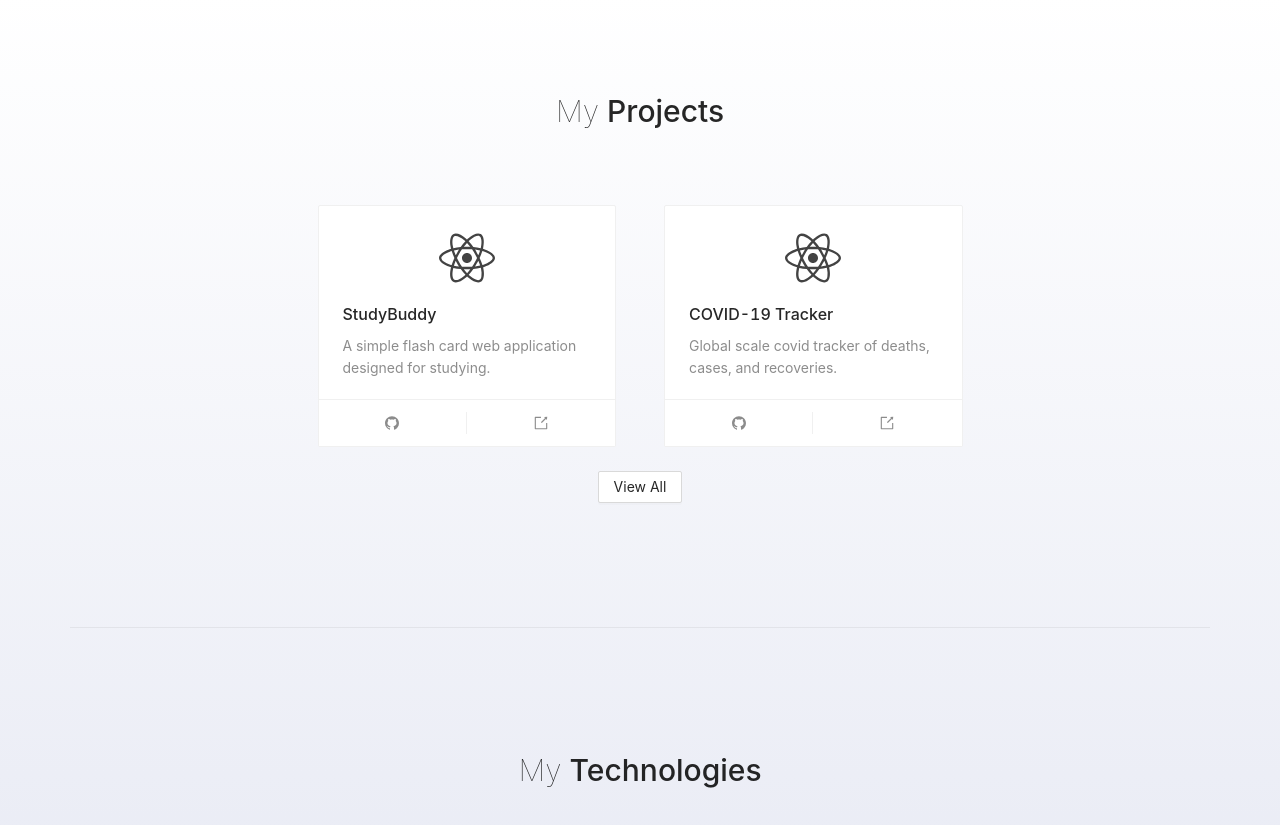
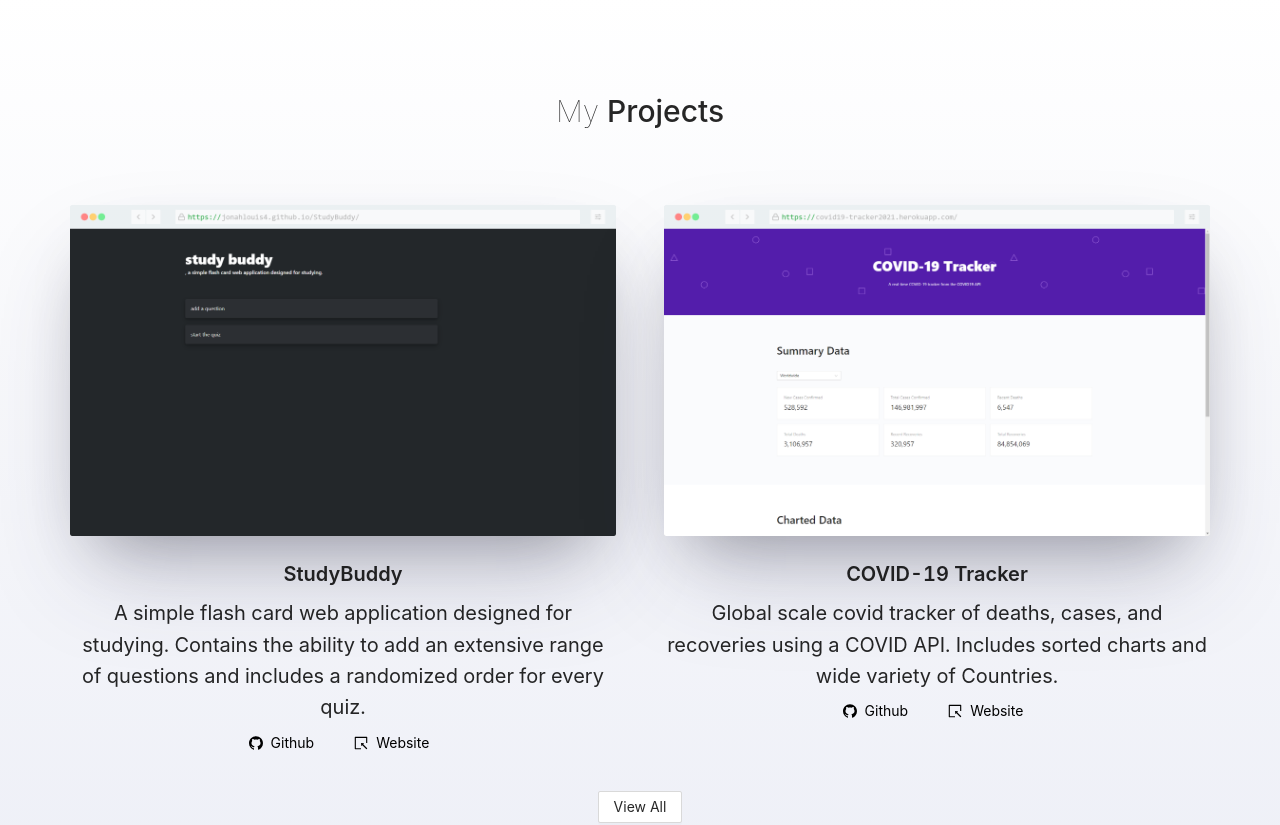
Before and after one commit to jonahlouis4/Portfolio-v3, a React (Create React App) app: page / in a window 1280 px wide. Shown: the part 1740-2565 px from the top of the page. Built offline with nearby package versions, Linux system fonts and the light colour scheme.

Commit message:
Completed Project section

```diff
--- a/src/App.less
+++ b/src/App.less
@@ -101,6 +101,14 @@ Note: All widths are with correspondance with AntDesign
     }
 
 /*
+======= Projects.css =======
+*/
+    .project-image {
+        width: 100%;
+        box-shadow: rgba(50, 50, 93, 0.25) 0px 50px 100px -20px, rgba(0, 0, 0, 0.3) 0px 30px 60px -30px;
+    }
+
+/*
 ======= Technologies.css =======
 */
     .tech-card {
--- a/src/components/ProjectDisplay.js
+++ /dev/null
@@ -1,60 +0,0 @@
-import React from 'react'
-
-import Card from 'antd/lib/card';
-import { FontAwesomeIcon } from '@fortawesome/react-fontawesome'
-import { faReact } from '@fortawesome/free-brands-svg-icons/faReact'
-import { GithubOutlined, ExportOutlined } from '@ant-design/icons';
-
-const { Meta } = Card;
-
-/**
- * Returns a formatted card for each individual project
- * @param {string} iconName - Icon name for Font Awesome, language/framework of project
- * @param {string} projectName - The title of the project
- * @param {string} description - The description of the project
- * @param {string} github - The github url of the project
- * @param {string} url - the direct url of the project
- * @param {boolean} disabled - disables the url link if equal to false
- */
-const ProjectDisplay = ({iconName, projectName, description, github, url, disabled}) => {
-
-    /** Returns the appropriate icon */
-    function iconDisplay() {
-        if (iconName === "faReact") {
-            // Color = #00d8ff
-            return <FontAwesomeIcon icon={faReact} size="4x"/>
-        }
-        // else if (iconName === "faPhp") {
-        //     // Color = #8993be
-        //     return <FontAwesomeIcon icon={faPhp} size="4x"/>
-        // }
-    }
-
-    /** Returns an active or disabled URL link depending on the disabled parameter*/
-    function urlActive() {
-        if (!disabled) {
-            return <a href={url} target="_blank" rel="noreferrer"><ExportOutlined key="url" /></a>
-        } else {
-            return <ExportOutlined key="url" style={{cursor: 'not-allowed', fontSize: '14px'}}/>
-        }
-    }
-
-    return (
-        <Card
-        hoverable
-        actions={[
-            <a href={github} target="_blank" rel="noreferrer"><GithubOutlined key="github" /></a>,
-            urlActive()
-            ]}
-        >
-            <div
-            style={{textAlign:'center', paddingBottom:'20px', color:'#434343'}}
-            >
-                {iconDisplay()}
-            </div>
-            <Meta title={projectName} description={description} />
-      </Card>
-    )
-}
-
-export default ProjectDisplay
--- a/src/components/Projects.js
+++ b/src/components/Projects.js
@@ -1,6 +1,5 @@
 import React, { useState, useEffect } from 'react'
 import { useInView } from 'react-intersection-observer';
-import ProjectDisplay from './ProjectDisplay'
 import { motion } from 'framer-motion'
 import { useAnimation } from 'framer-motion';
 
@@ -8,6 +7,10 @@ import Button from 'antd/lib/button';
 import Typography from 'antd/lib/typography';
 import Col from 'antd/lib/col';
 import Row from 'antd/lib/row';
+import GithubFilled from '@ant-design/icons/GithubFilled'
+import SelectOutlined from '@ant-design/icons/SelectOutlined'
+import demo_1 from '../images/project_2.png'
+import demo_2 from '../images/project_1.png'
 
 const { Title } = Typography;
 
@@ -21,7 +24,7 @@ const sectionTitle = {
 
 const projectBtn = {
     textAlign: 'center',
-    marginTop: '1.5rem'
+    marginTop: '2rem'
 }
 
 // Variants
@@ -48,34 +51,6 @@ const elementVariant = {
 
 /** Contains all project information */
 const Projects = () => {
-    /** Usestate of all projects - contains all project information */
-    const [projects] = useState([
-        {id: 1, iconName: "faReact", projectName: "StudyBuddy",
-            description: "A simple flash card web application designed for studying.",
-            github: "https://github.com/jonahlouis4/StudyBuddy", url:"https://jonahlouis4.github.io/StudyBuddy/",
-            disabled: false },
-        {id: 2, iconName: "faReact", projectName: "COVID-19 Tracker",
-            description: "Global scale covid tracker of deaths, cases, and recoveries.",
-            github: "https://github.com/jonahlouis4/COVID19-Tracker", url:"https://covid19-tracker2021.herokuapp.com/", disabled: false },
-    ])
-
-    /** Card format for each project */
-    const cardDisplay = projects.map(project => { return (
-        <Col
-        xs={{span:24}} sm={{span:24}} md={{span:12}} lg={{span:10}} xl={{span:7}}
-        key={project.id}
-        >
-            <ProjectDisplay
-            iconName={project.iconName}
-            projectName={project.projectName}
-            description={project.description}
-            github={project.github}
-            url={project.url}
-            disabled={project.disabled}
-            />
-        </Col>
-    )})
-
     /** Framer motion animateControl */
     const controls = useAnimation();
     /** useInView - determines when a componenent is in view */
@@ -83,10 +58,70 @@ const Projects = () => {
 
     /** Set the variant to 'visible' if it's in view */
     useEffect(() => {
-      if (inView) {
+        if (inView) {
         controls.start("visible");
-      }
+        }
     }, [controls, inView]);
+
+    /** Usestate of all projects - contains all project information */
+    const [projects] = useState([
+        {id: 1, iconName: "faReact", projectName: "StudyBuddy",
+            description: "A simple flash card web application designed for studying. Contains the ability to add an extensive range of questions and includes a randomized order for every quiz.",
+            github: "https://github.com/jonahlouis4/StudyBuddy", url:"https://jonahlouis4.github.io/StudyBuddy/",
+            disabled: false },
+        {id: 2, iconName: "faReact", projectName: "COVID-19 Tracker",
+            description: "Global scale covid tracker of deaths, cases, and recoveries using a COVID API. Includes sorted charts and wide variety of Countries.",
+            github: "https://github.com/jonahlouis4/COVID19-Tracker", url:"https://covid19-tracker2021.herokuapp.com/", disabled: false },
+    ])
+
+    /** Project format for each individual project */
+    const ProjectDisplay = props => (
+        <div>
+            <a
+            href={props.link}
+            target="_blank"
+            rel="noreferrer"
+            whileHover={{ scale: 1.1 }}
+            >
+                <motion.img
+                src={props.demo}
+                alt={props.description}
+                className="project-image"
+                whileHover={{scale: 1.1}}
+                />
+            </a>
+            <div
+            style={{textAlign:'center'}}
+            >
+                <Title
+                level={4}
+                style={{marginTop: '1.5rem'}}
+                >
+                    { props.name }
+                </Title>
+                <p
+                style={{fontSize:'20px', marginBottom: '3px'}}
+                >
+                    {props.description}
+                </p>
+                <a
+                href={props.github}
+                target="_blank"
+                rel="noreferrer"
+                >
+                    <Button type="link" style={{marginRight:'0.5rem'}} icon={<GithubFilled/>} >Github </Button>
+                </a>
+                <a
+                href={props.url}
+                target="_blank"
+                rel="noreferrer"
+                >
+                    <Button type="link" style={{marginRight:'0.5rem'}} icon={<SelectOutlined />} >Website </Button>
+                </a>
+
+            </div>
+        </div>
+    )
 
     return (
         <motion.div
@@ -102,16 +137,48 @@ const Projects = () => {
             >
                 <Title style={sectionTitle}>My <span style={{fontWeight: '500'}}>Projects</span></Title>
             </motion.div>
-            <motion.div
+            {/* Projects */}
+            <div
             style={{paddingTop: '75px'}}
-            variants={elementVariant}
             >
                 <Row
                 justify="center"
                 gutter={[48, 48]}
                 >
-                    {/* Display all cards */}
-                    {cardDisplay}
+                    <Col
+                    md={24} lg={12} xl={12}
+                    >
+                        {/* Project 1 (Study Buddy) */}
+                        <motion.div
+                        variants={elementVariant}
+                        >
+                            <ProjectDisplay
+                                demo={ demo_1 }
+                                link={ projects[0].url }
+                                name={ projects[0].projectName }
+                                description={ projects[0].description }
+                                github={ projects[0].github }
+                                url={ projects[0].url }
+                            />
+                        </motion.div>
+                    </Col>
+                    <Col
+                    md={24} lg={12} xl={12}
+                    >
+                        {/* Project 2 (COVID Tracker) */}
+                        <motion.div
+                        variants={elementVariant}
+                        >
+                            <ProjectDisplay
+                                demo={ demo_2 }
+                                link={ projects[1].url }
+                                name={ projects[1].projectName }
+                                description={ projects[1].description }
+                                github={ projects[1].github }
+                                url={ projects[1].url }
+                            />
+                        </motion.div>
+                    </Col>
                 </Row>
                 <motion.div
                 variants={elementVariant}
@@ -127,7 +194,7 @@ const Projects = () => {
                       </a>
                     </Button>
                 </motion.div>
-            </motion.div>
+            </div>
         </motion.div>
     )
 }
```
Also changed, not shown: src/images/project_2.png, 1 other file (tests, documents, lock files or other folders).
